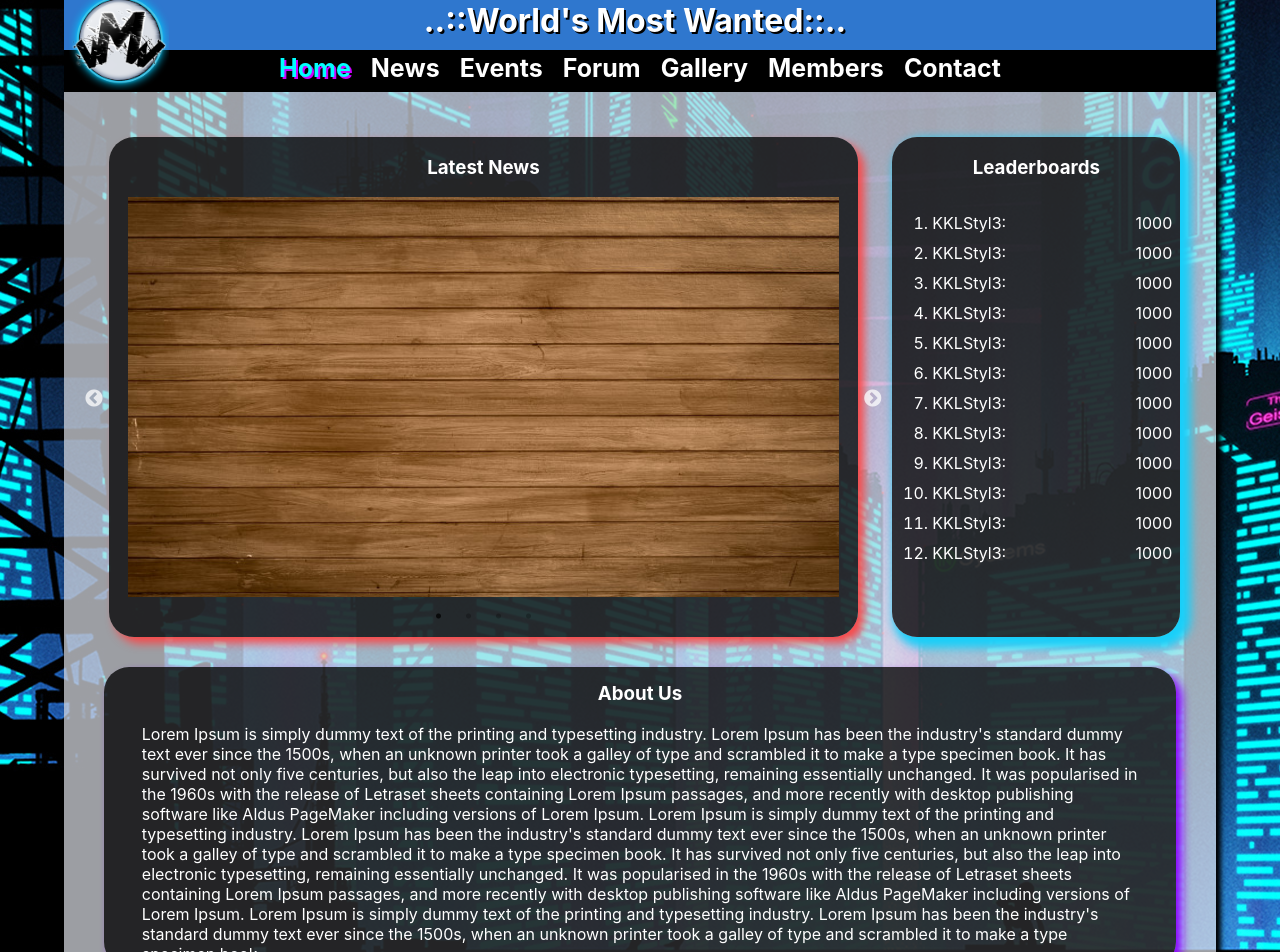
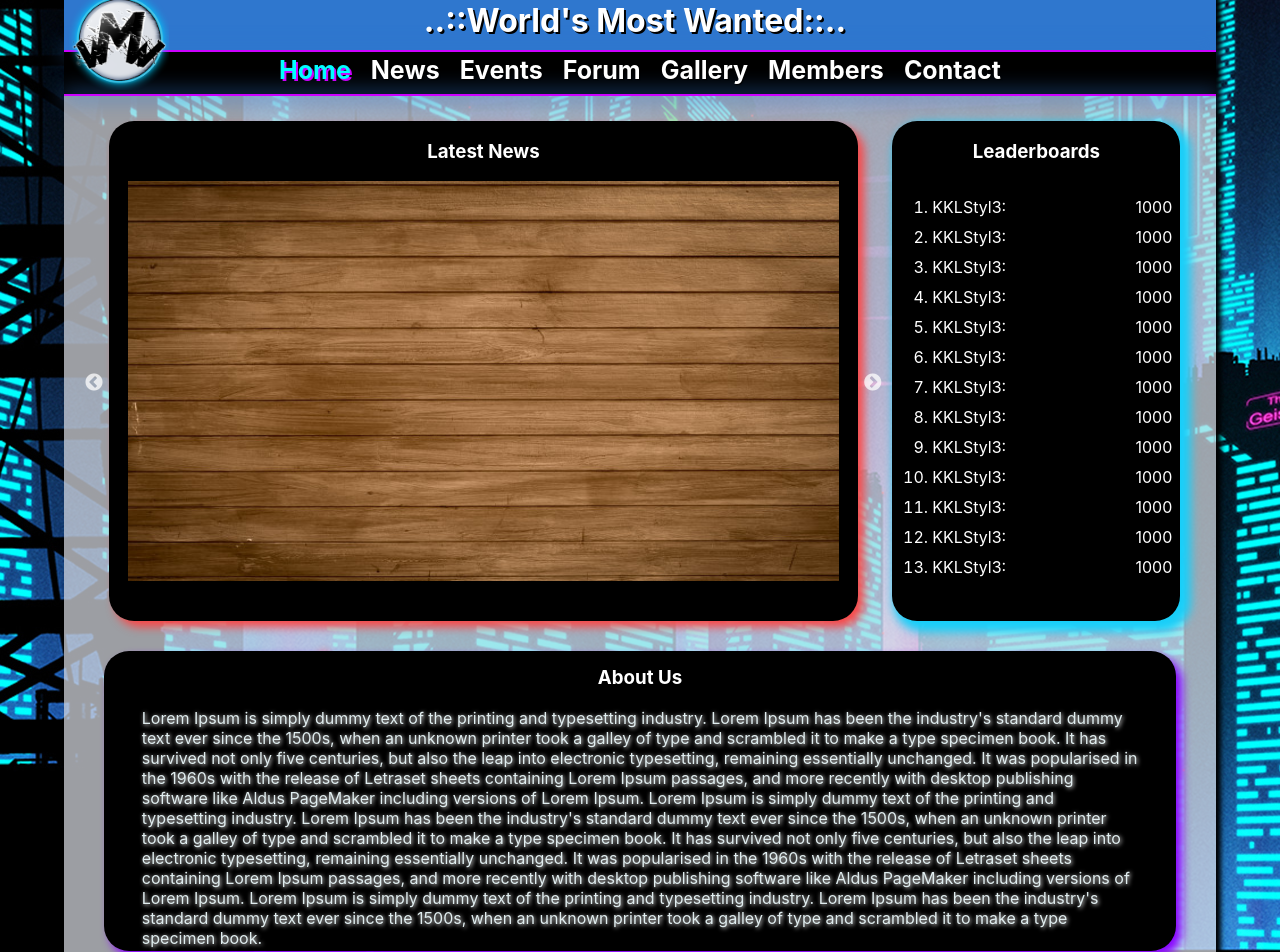
Before and after one commit to KKalarasL/wMw, a React (Create React App) app: page / in a window 1280 px wide. Shown: the part 40-992 px from the top of the page. Built offline with nearby package versions, Linux system fonts and the light colour scheme.

Commit message:
Adding Hrs and Box Color

```diff
--- a/src/App.js
+++ b/src/App.js
@@ -2,7 +2,11 @@ import React, { Component } from 'react';
 import Header from './header.js';
 import Navbar from './navbar.js';
 import Slider from "react-slick";
-import wood from "./images/wood.jpg"
+import wood from "./images/wood.jpg";
+// import news1 from "./images/news1.jpg";
+// import news2 from "./images/news2.jpg";
+// import news3 from "./images/news3.jpg";
+// import news4 from "./images/news4.jpg";
 
 class App extends Component {
   render() {
@@ -19,9 +23,11 @@ class App extends Component {
     return (
       <div style={{ width: '90%', height: 'auto', backgroundColor: '#dcdfe6b5', margin: '30px auto', paddingBottom: '40px', boxShadow: '5px 5px 5px black'}}>
         <Header/>
+        <hr style={{border: '1px solid #cc00ff', marginTop: '0px', marginBottom: '0px', boxShadow: '1px 1px 20px 2px #2f77ce'}}/>
         <Navbar/>
+        <hr style={{border: '1px solid #cc00ff', marginTop: '0px', marginBottom: '0px', boxShadow: '1px 1px 20px 2px #2f77ce'}}/>
         <div style={{display: 'flex'}}>
-          <div style={{width: '65%', height: '500px', margin: '45px 0px 0px 45px', borderRadius: '25px', boxShadow: '6px 6px 10px #fb4646', backgroundColor: '#000000c4'}}>
+          <div style={{width: '65%', height: '500px', margin: '25px 0px 0px 45px', borderRadius: '25px', boxShadow: '6px 6px 10px #fb4646', backgroundColor: '#000000'}}>
             <h3 style={{color: 'white', textAlign: 'center'}}>Latest News</h3>
         <Slider {...settings}>
         <div style={{margin: '0px auto'}}>
@@ -38,9 +44,10 @@ class App extends Component {
         </div>
         </Slider>
           </div>
-          <div style={{width: '25%', height: '500px', margin: '45px 3% 0px', borderRadius: '25px', boxShadow: '6px 6px 10px 5px #19cff9', backgroundColor: '#000000c4'}}>
+          <div style={{width: '25%', height: '500px', margin: '25px 3% 0px', borderRadius: '25px', boxShadow: '6px 6px 10px 5px #19cff9', backgroundColor: '#000000'}}>
             <h3 style={{color: 'white', textAlign: 'center'}}>Leaderboards</h3>
             <ol style={{color: 'white'}}>
+              <li><div style={{display: 'flex', height: '30px'}}><p>KKLStyl3:</p><p style={{width: '67%', textAlign: 'right'}}>1000</p></div></li>
               <li><div style={{display: 'flex', height: '30px'}}><p>KKLStyl3:</p><p style={{width: '67%', textAlign: 'right'}}>1000</p></div></li>
               <li><div style={{display: 'flex', height: '30px'}}><p>KKLStyl3:</p><p style={{width: '67%', textAlign: 'right'}}>1000</p></div></li>
               <li><div style={{display: 'flex', height: '30px'}}><p>KKLStyl3:</p><p style={{width: '67%', textAlign: 'right'}}>1000</p></div></li>
@@ -56,9 +63,9 @@ class App extends Component {
             </ol>
           </div>
         </div>
-        <div style={{width: '93%', height: '300px', margin: '30px auto 0px', borderRadius: '25px', boxShadow: '6px 6px 10px #8900ff', backgroundColor: '#000000c4'}}>
+        <div style={{width: '93%', height: '300px', margin: '30px auto 0px', borderRadius: '25px', boxShadow: '6px 6px 10px #8900ff', backgroundColor: '#000000'}}>
           <h3 style={{color: 'white', textAlign: 'center', paddingTop: '15px'}}>About Us</h3>
-          <p style={{color: 'white', margin: '0px auto', width: 'inherit'}}>Lorem Ipsum is simply dummy text of the printing and typesetting industry. Lorem Ipsum has been the industry's standard dummy
+          <p style={{color: '#E0EDEF', margin: '0px auto', width: 'inherit', textShadow: '1px 1px 4px white'}}>Lorem Ipsum is simply dummy text of the printing and typesetting industry. Lorem Ipsum has been the industry's standard dummy
           text ever since the 1500s, when an unknown printer took a galley of type and scrambled it to make a type specimen book. It has survived not only five centuries,
           but also the leap into electronic typesetting, remaining essentially unchanged. It was popularised in the 1960s with the release of Letraset sheets containing Lorem
           Ipsum passages, and more recently with desktop publishing software like Aldus PageMaker including versions of Lorem Ipsum.
--- a/src/contact.js
+++ b/src/contact.js
@@ -7,8 +7,9 @@ class App extends Component {
     return (
       <div style={{ width: '90%', height: '1000px', backgroundColor: '#dcdfe6b5', marginLeft: 'auto', marginRight: 'auto', marginTop: '30px', marginBottom: '30px', boxShadow: '5px 5px 5px black'}}>
         <Header/>
+        <hr style={{border: '1px solid #cc00ff', marginTop: '0px', marginBottom: '0px', boxShadow: '1px 1px 20px 2px #2f77ce'}}/>
         <Navbar/>
-
+        <hr style={{border: '1px solid #cc00ff', marginTop: '0px', marginBottom: '0px', boxShadow: '1px 1px 20px 2px #2f77ce'}}/>
         <div style={{display: 'block', width: '444px', height: '350px', fontSize: '20px', margin: '100px auto', backgroundColor: '#e6e9ed', paddingTop: '10px', paddingLeft: '35px', border: '20px solid #005b88', borderRadius: '20px', borderStyle: 'double'}}>
         <form action="action_page.php">
           <div>
--- a/src/events.js
+++ b/src/events.js
@@ -7,7 +7,9 @@ class App extends Component {
     return (
       <div style={{ width: '90%', height: '1000px', backgroundColor: '#dcdfe6b5', marginLeft: 'auto', marginRight: 'auto', marginTop: '30px', marginBottom: '30px', boxShadow: '5px 5px 5px black'}}>
         <Header/>
+        <hr style={{border: '1px solid #cc00ff', marginTop: '0px', marginBottom: '0px', boxShadow: '1px 1px 20px 2px #2f77ce'}}/>
         <Navbar/>
+        <hr style={{border: '1px solid #cc00ff', marginTop: '0px', marginBottom: '0px', boxShadow: '1px 1px 20px 2px #2f77ce'}}/>
       </div>
     );
   }
--- a/src/forum.js
+++ b/src/forum.js
@@ -7,7 +7,9 @@ class App extends Component {
     return (
       <div style={{ width: '90%', height: '1000px', backgroundColor: '#dcdfe6b5', marginLeft: 'auto', marginRight: 'auto', marginTop: '30px', marginBottom: '30px', boxShadow: '5px 5px 5px black'}}>
         <Header/>
+        <hr style={{border: '1px solid #cc00ff', marginTop: '0px', marginBottom: '0px', boxShadow: '1px 1px 20px 2px #2f77ce'}}/>
         <Navbar/>
+        <hr style={{border: '1px solid #cc00ff', marginTop: '0px', marginBottom: '0px', boxShadow: '1px 1px 20px 2px #2f77ce'}}/>
       </div>
     );
   }
--- a/src/gallery.js
+++ b/src/gallery.js
@@ -33,7 +33,9 @@ class App extends Component {
     return (
       <div style={{ width: '90%', height: '1000px', backgroundColor: '#dcdfe6b5', marginLeft: 'auto', marginRight: 'auto', marginTop: '30px', marginBottom: '30px', boxShadow: '5px 5px 5px black'}}>
         <Header/>
+        <hr style={{border: '1px solid #cc00ff', marginTop: '0px', marginBottom: '0px', boxShadow: '1px 1px 20px 2px #2f77ce'}}/>
         <Navbar/>
+        <hr style={{border: '1px solid #cc00ff', marginTop: '0px', marginBottom: '0px', boxShadow: '1px 1px 20px 2px #2f77ce'}}/>
         <div style={{width: '100%'}}>
         <h4 style={{textAlign: 'center'}}>First Slider</h4>
         <Slider {...settings}
--- a/src/members.js
+++ b/src/members.js
@@ -7,7 +7,9 @@ class App extends Component {
     return (
       <div style={{ width: '90%', height: '1000px', backgroundColor: '#dcdfe6b5', marginLeft: 'auto', marginRight: 'auto', marginTop: '30px', marginBottom: '30px', boxShadow: '5px 5px 5px black'}}>
         <Header/>
+        <hr style={{border: '1px solid #cc00ff', marginTop: '0px', marginBottom: '0px', boxShadow: '1px 1px 20px 2px #2f77ce'}}/>
         <Navbar/>
+        <hr style={{border: '1px solid #cc00ff', marginTop: '0px', marginBottom: '0px', boxShadow: '1px 1px 20px 2px #2f77ce'}}/>
       </div>
     );
   }
--- a/src/news.js
+++ b/src/news.js
@@ -7,7 +7,9 @@ class App extends Component {
     return (
       <div style={{ width: '90%', height: 'auto', backgroundColor: '#dcdfe6b5', margin: '30px auto', paddingBottom: '10px', boxShadow: '5px 5px 5px black'}}>
         <Header/>
+        <hr style={{border: '1px solid #cc00ff', marginTop: '0px', marginBottom: '0px', boxShadow: '1px 1px 20px 2px #2f77ce'}}/>
         <Navbar/>
+        <hr style={{border: '1px solid #cc00ff', marginTop: '0px', marginBottom: '0px', boxShadow: '1px 1px 20px 2px #2f77ce'}}/>
         <div style={{width: '95%', height: '500px', margin: '45px auto', borderRadius: '25px', boxShadow: '6px 6px 10px #fb4646', backgroundColor: '#000000c4'}}>
           <h2 style={{color: 'white', textAlign: 'center', paddingTop: '5px'}}>This is a title</h2>
           <p style={{color: 'white', margin: '0px auto', width: 'inherit', height: '85%', overflowY: 'auto', paddingRight: '15px'}}>Contrary to popular belief, Lorem Ipsum is not simply random text. It has roots in a piece of classical Latin literature from 45 BC, making it over 2000 years old.
```
